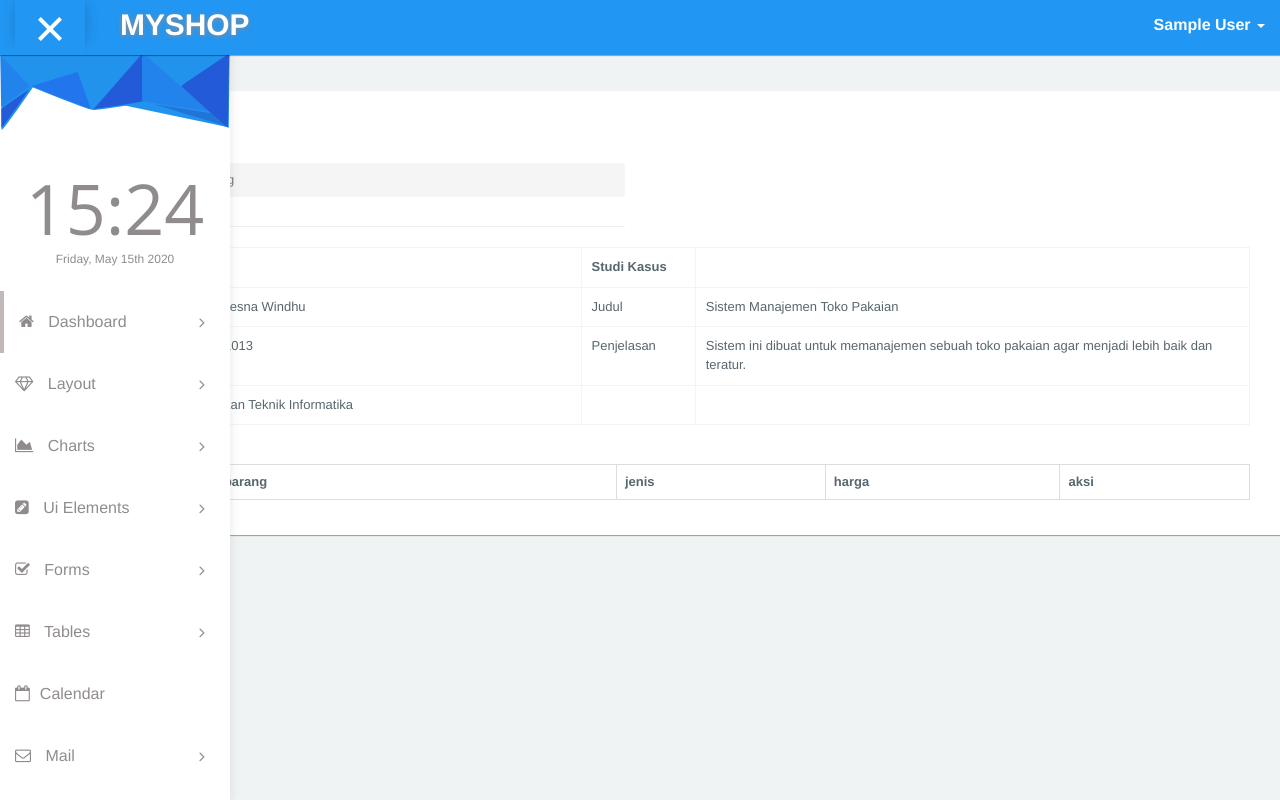
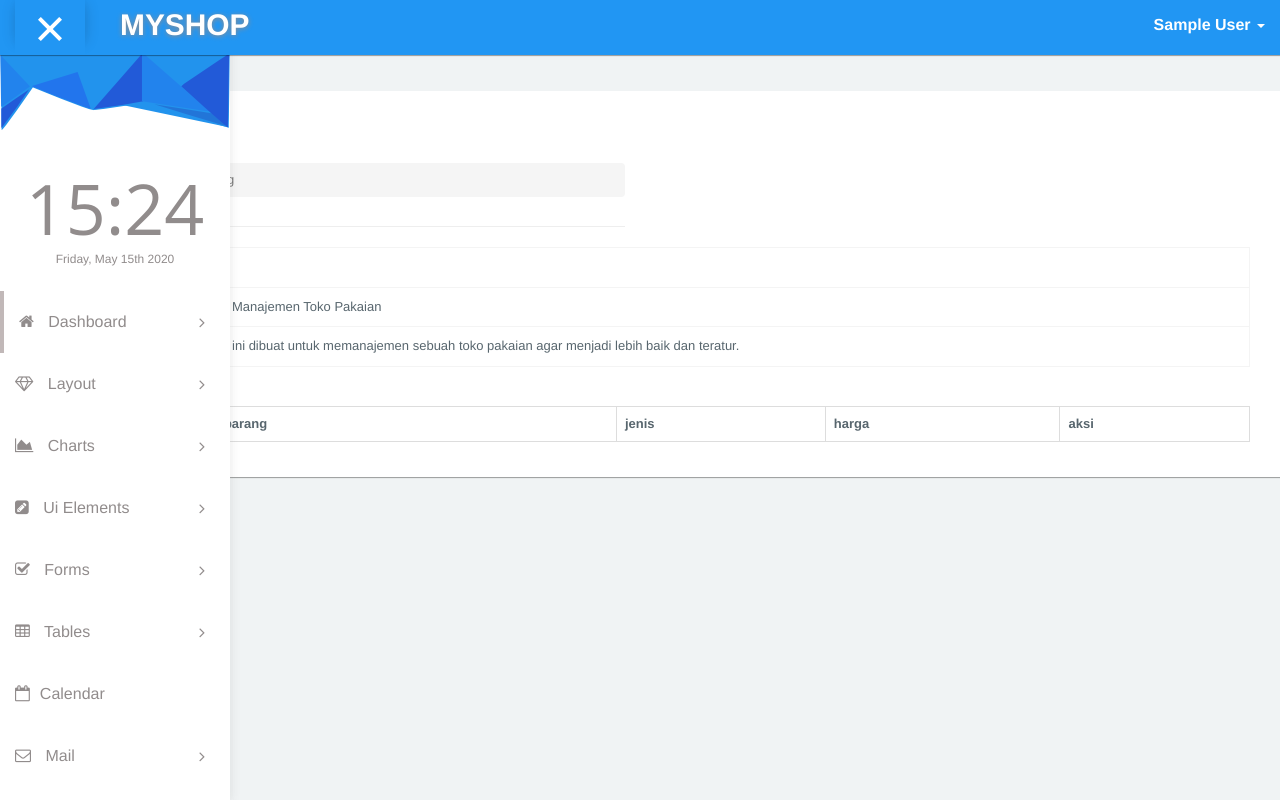
Before and after one commit to tresnawindhu/My_Shop_Windhu, a Laravel app: page /home in a window 1280 px wide. Run offline with Laravel 8, Linux system fonts and the light colour scheme; the visitor is signed in with stand-in values (Sample User, id 1); data that the repository does not hold is empty; some web fonts are replaced.

Commit message:
Add files via upload

```diff
--- a/resources/views/admin/barang.blade.php
+++ b/resources/views/admin/barang.blade.php
@@ -1,5 +1,8 @@
 @extends('layout.admin')
 @section('content')
+
+<div class="au-breadcrumb-content">
+    <div class="au-breadcrumb-left">
 
         <div class="panel-body"></div>
         <div class="col-md-6 col-sm-12">
@@ -32,30 +35,19 @@
             <div class="panel panel-flat border-top-lg border-top-primary">
                 <div class="panel-body">
                     <div class="col-lg-12">
-                     <table class="table table-borderless">
+                        <table class="table table-bordered">
                             <tr>
-                         <td width="700"><b>Biodata</b></td>
-                         <td width="3000"></td>
                                 <td width="350"><b>Studi Kasus</b></td>
                                 <td width="4200"></td>
                             </tr>
                             <tr>
-                         <td>Nama</td>
-                         <td>I Putu Tresna Windhu</td>
                                 <td>Judul</td>
                                 <td>Sistem Manajemen Toko Pakaian</td>
                             </tr>
                             <tr>
-                         <td>NIM</td>
-                         <td>1815051013</td>
                                 <td>Penjelasan</td>
-                         <td>Sistem ini dibuat untuk memanajemen sebuah toko pakaian agar menjadi lebih baik dan teratur.</td>
-                     </tr>
-                     <tr>
-                         <td>Program Studi</td>
-                         <td>Pendidikan Teknik Informatika</td>
-                         <td></td>
-                         <td></td>
+                                <td>Sistem ini dibuat untuk memanajemen sebuah toko pakaian agar menjadi lebih baik dan
+                                    teratur.</td>
                             </tr>
                         </table>
                     </div>
@@ -64,11 +56,21 @@
                         <a href="{{route('barang.create')}}">Tambah data</a>
                         <table class="table table-bordered">
                             <thead>
-                    <tr><th>no</th><th>nama barang</th><th>jenis</th><th>harga</th><th>aksi</th></tr>
+                                <tr>
+                                    <th>no</th>
+                                    <th>nama barang</th>
+                                    <th>jenis</th>
+                                    <th>harga</th>
+                                    <th>aksi</th>
+                                </tr>
                             </thead>
                             <tbody>
                                 @foreach ($barang as $in => $val)
-                                <tr><td>{{($in+1)}}</td><td>{{$val->nama_barang}}</td><td>{{$val->jenis}}</td><td>{{$val->harga}}</td>
+                                <tr>
+                                    <td>{{($in+1)}}</td>
+                                    <td>{{$val->nama_barang}}</td>
+                                    <td>{{$val->jenis}}</td>
+                                    <td>{{$val->harga}}</td>
                                     <td>
                                         <a href="{{route('barang.edit',$val->id_barang)}}">update</a>
                                         <form action="{{route('barang.destroy',$val->id_barang)}}" method="POST">
@@ -78,7 +80,6 @@
                                         </form>
                                     </td>
                                 </tr>
-
                                 @endforeach
                             </tbody>
                         </table>
@@ -87,5 +88,7 @@
                 </div>
             </div>
         </div>
+    </div>
+</div>
 
 @endsection
--- a/resources/views/layout/admin.blade.php
+++ b/resources/views/layout/admin.blade.php
@@ -41,7 +41,6 @@
                 <a href="{{asset('index.html')}}" class="navbar-brand">
                  <b>MYSHOP</b>
                 </a>
-
 
 
               <ul class="nav navbar-nav navbar-right user-nav">
```
Also changed, not shown: resources/views/admin/inputbarang.blade.php (line endings or trailing spaces). Lines whose indentation alone changed are shown as unchanged.
